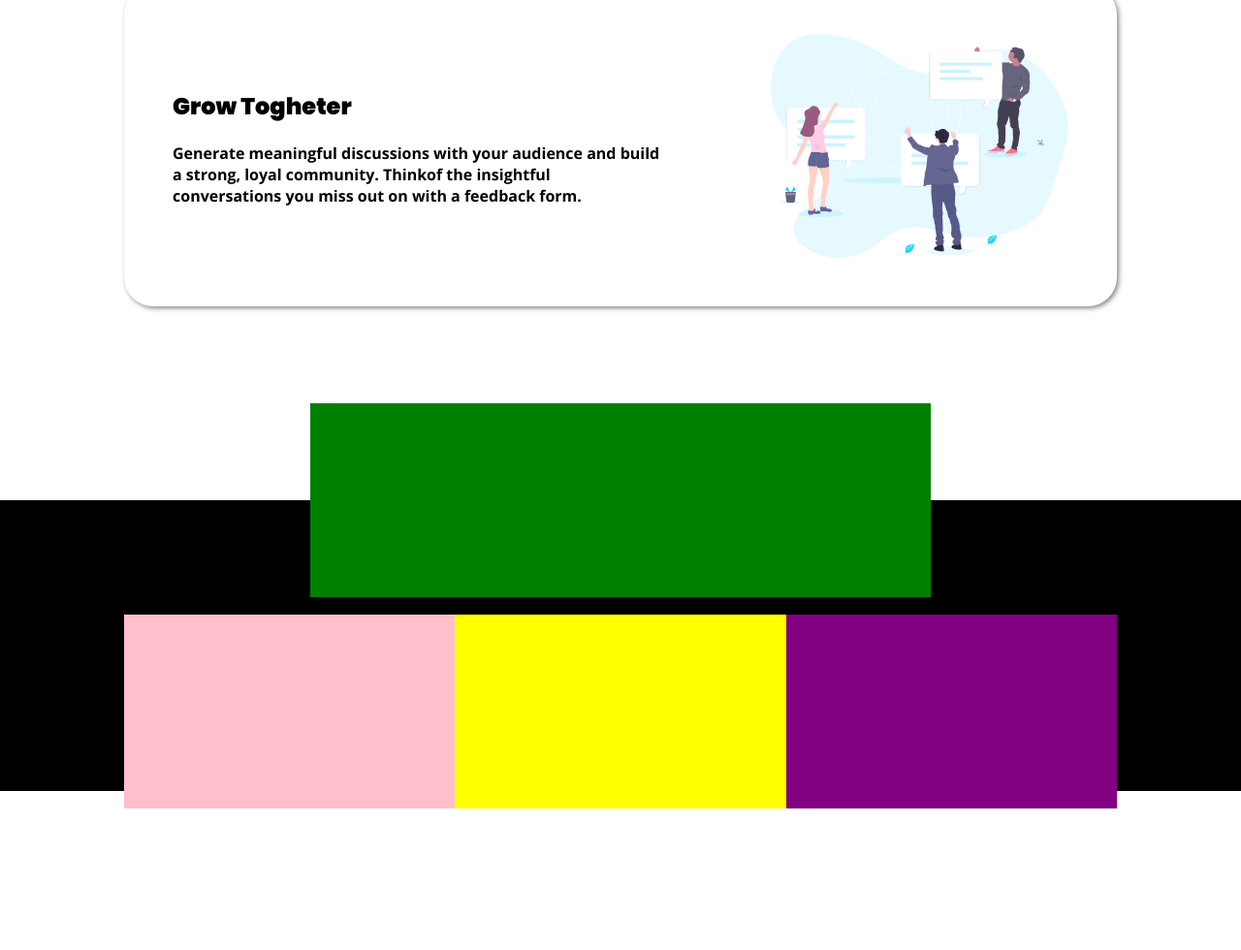
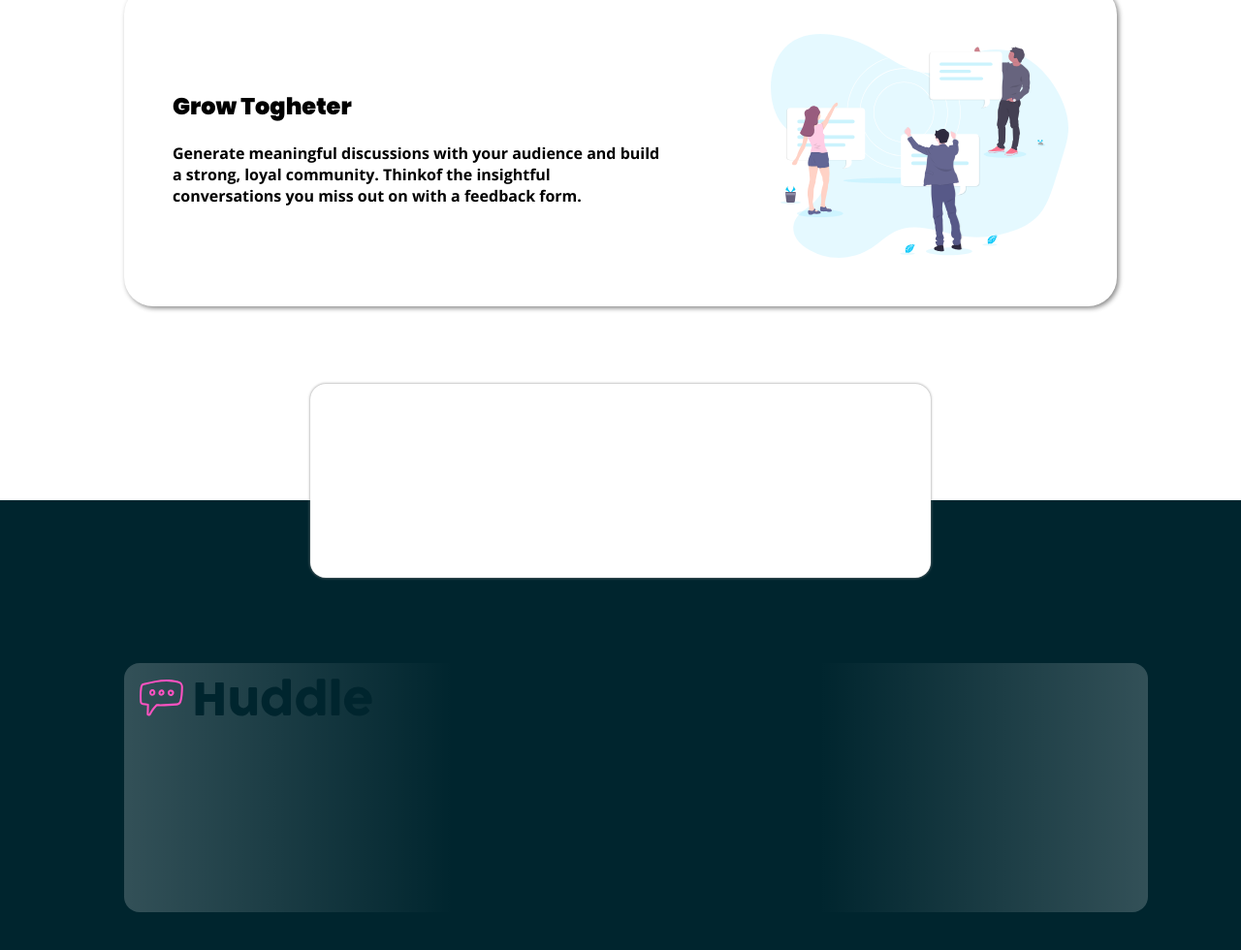
Before and after one commit to RichardEphraim/DATING-SITE, a plain HTML site: page index.html in a window 1280 px wide. Shown: the part 1523-2503 px from the top of the page at 97% size. Before the commit the page ends 2357 px from the top, so only its background shows below. Drawn offline with nearby package versions, Linux system fonts and the light colour scheme.

Commit message:
new changes

```diff
--- a/index.html
+++ b/index.html
@@ -62,7 +62,10 @@
         <div class="layon">
         </div><br>
         <div class="grid-box">
-            <div class="grid1"></div>
+            <div class="grid1">
+                <img src="logo.svg" alt="">
+
+            </div>
             <div class="grid2"></div>
             <div class="grid3"></div>
         </div>
--- a/style.css
+++ b/style.css
@@ -233,42 +233,62 @@ margin: 30px 100px;
 }
 
 .footer{
-    background-color: black;
-    height: 300px;
+    background-color: #00252e;
+    height: 30em;
     margin: 0;
     padding: 0;
     position: relative;
 }
 .layon{
-    background-color: green;
+    background-color: white;
     width: 50%;
     height: 200px;
     position: absolute;
-    bottom: 200px;
+    bottom: 25em;
     left: 25%;
+    border-radius: 1em;
+    box-shadow:0 0 3px #888888;
 }
 .grid-box{
     display: grid;
     grid-template-columns: repeat(3,1fr);
-   background-color: white;
    width: 80%;
    margin-left: auto;
    margin-right: auto;
-   margin-top: 100px;
+   margin-top: 150px;
+   height: 225px;
+   column-gap:50px;
 
 }
 .grid1{
     width: 100%;
-    background-color: pink;
-    height: 200px
+    background-image: linear-gradient(90deg, rgb(255, 255, 255, 0.2), transparent);
+    height:inherit;
+    border-radius: 1em 0px 0px 1em;
+    padding: 1em;
 }
+.grid1-text{
+    display:flex;
+    float: left;
+}
+.grid1-img{
+    width: 20px;
+    height: 20px;
+    border: 2px solid white;
+}
+
+
+
 .grid2{
     width: 100%;
-    background-color: yellow;
-    height: 200px
+    background-color:#00252e;
+    height: inherit;
+    padding: 1em;
 }
 .grid3{
     width: 100%;
-    background-color: purple;
-    height: 200px
+    background-image: linear-gradient( to left, rgb(255, 255, 255, 0.2), transparent);
+    height:inherit;
+    border-radius: 0em 1em 1em 0em;
+    padding: 1em;
 }
```
Also changed, not shown: email.svg (added), location.svg (added), phone.svg (added).
